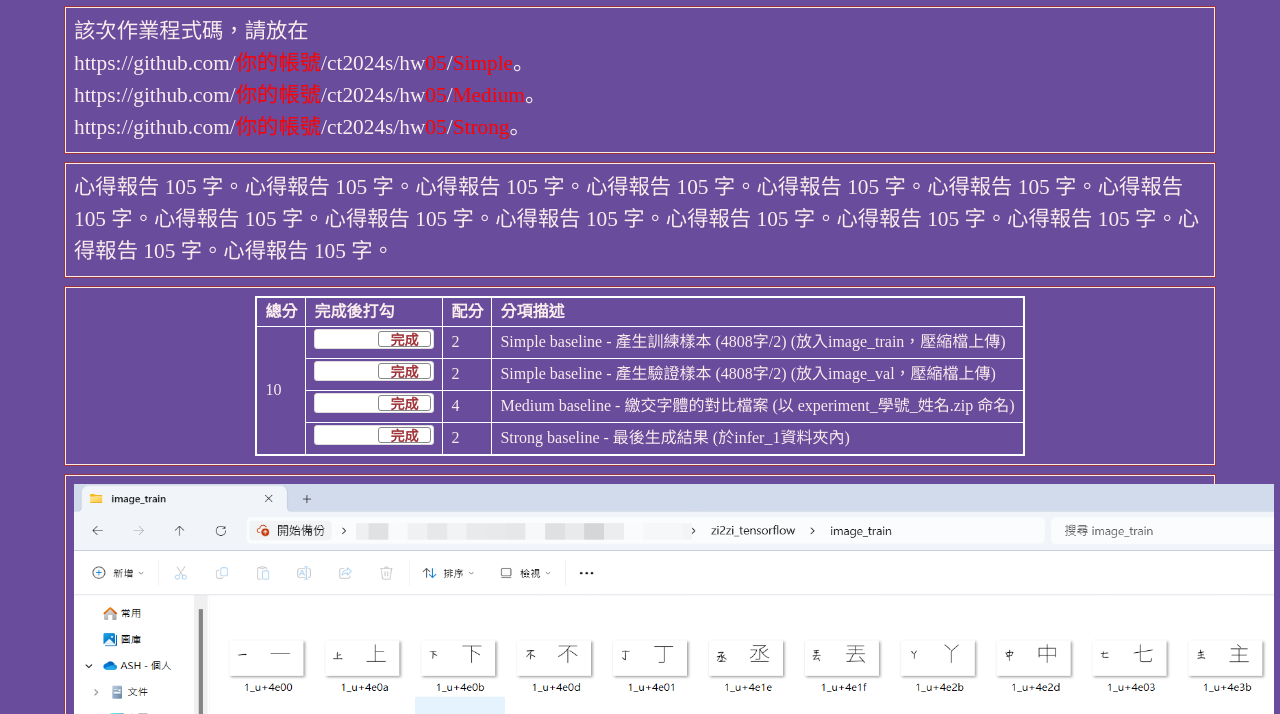
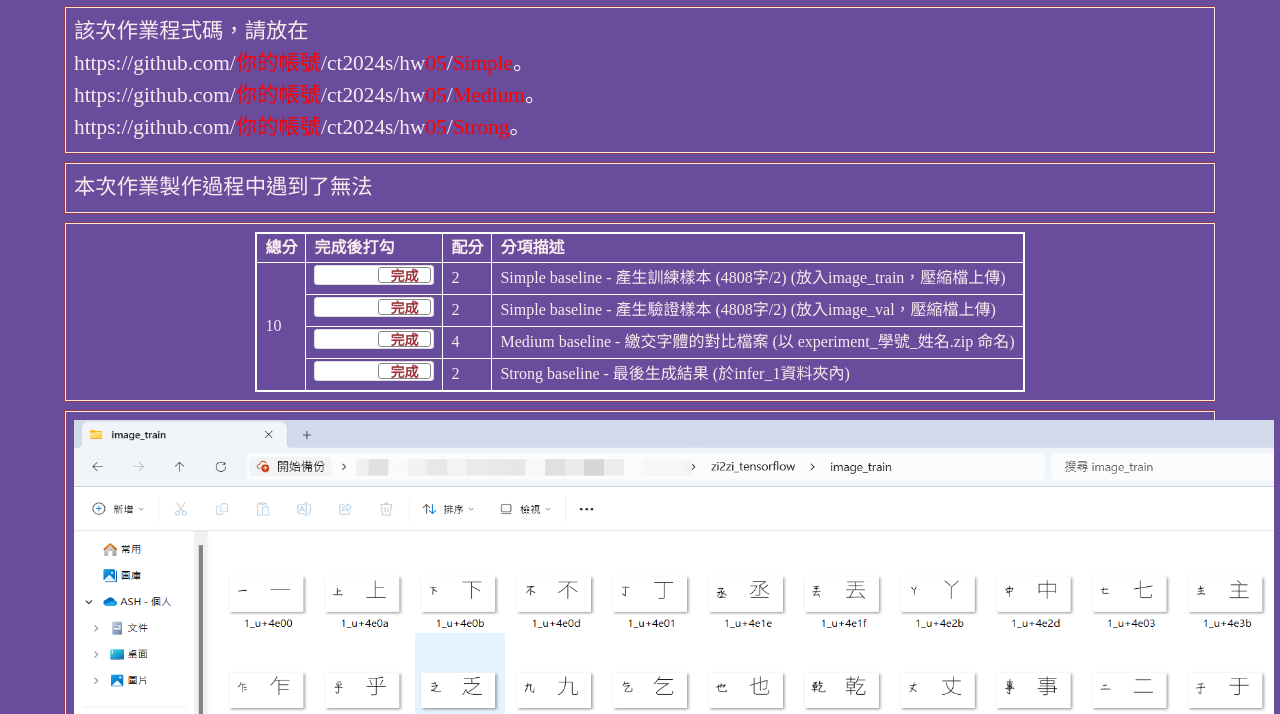
Before and after one commit to laudantstolam/ct2024, a plain HTML site: page hw05/index.html in a window 1280 px wide. Shown: the part 86-800 px from the top of the page. Drawn offline with nearby package versions, Linux system fonts and the light colour scheme.

Commit message:
HW5 first step2

```diff
--- a/hw05/index.html
+++ b/hw05/index.html
@@ -212,8 +212,7 @@
     <!-- ------------------------------------------------>
     <div class="row hw12">
       <div class="col-md-12 twenty">
-        心得報告 105 字。心得報告 105 字。心得報告 105 字。心得報告 105 字。心得報告 105 字。心得報告 105 字。心得報告 105 字。心得報告 105 字。心得報告 105 字。心得報告
-        105 字。心得報告 105 字。心得報告 105 字。心得報告 105 字。心得報告 105 字。心得報告 105 字。
+        本次作業製作過程中遇到了無法
       </div>
     </div>
 
```
